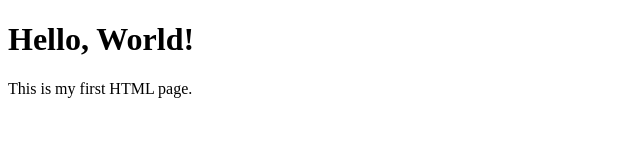
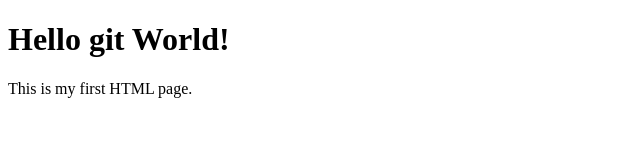
Before and after one commit to Harishvijayakumar557/harish2, a plain HTML site: page index.html in a window 1280 px wide. Shown: the whole page, without its empty margins (0-640 px from the left). Drawn offline with Linux system fonts and the light colour scheme.

Commit message:
Update index.html

```diff
--- a/index.html
+++ b/index.html
@@ -4,7 +4,7 @@
     <title>Simple Program</title>
 </head>
 <body>
-    <h1>Hello, World!</h1>
+    <h1>Hello git World!</h1>
     <p>This is my first HTML page.</p>
 </body>
 </html>
```
